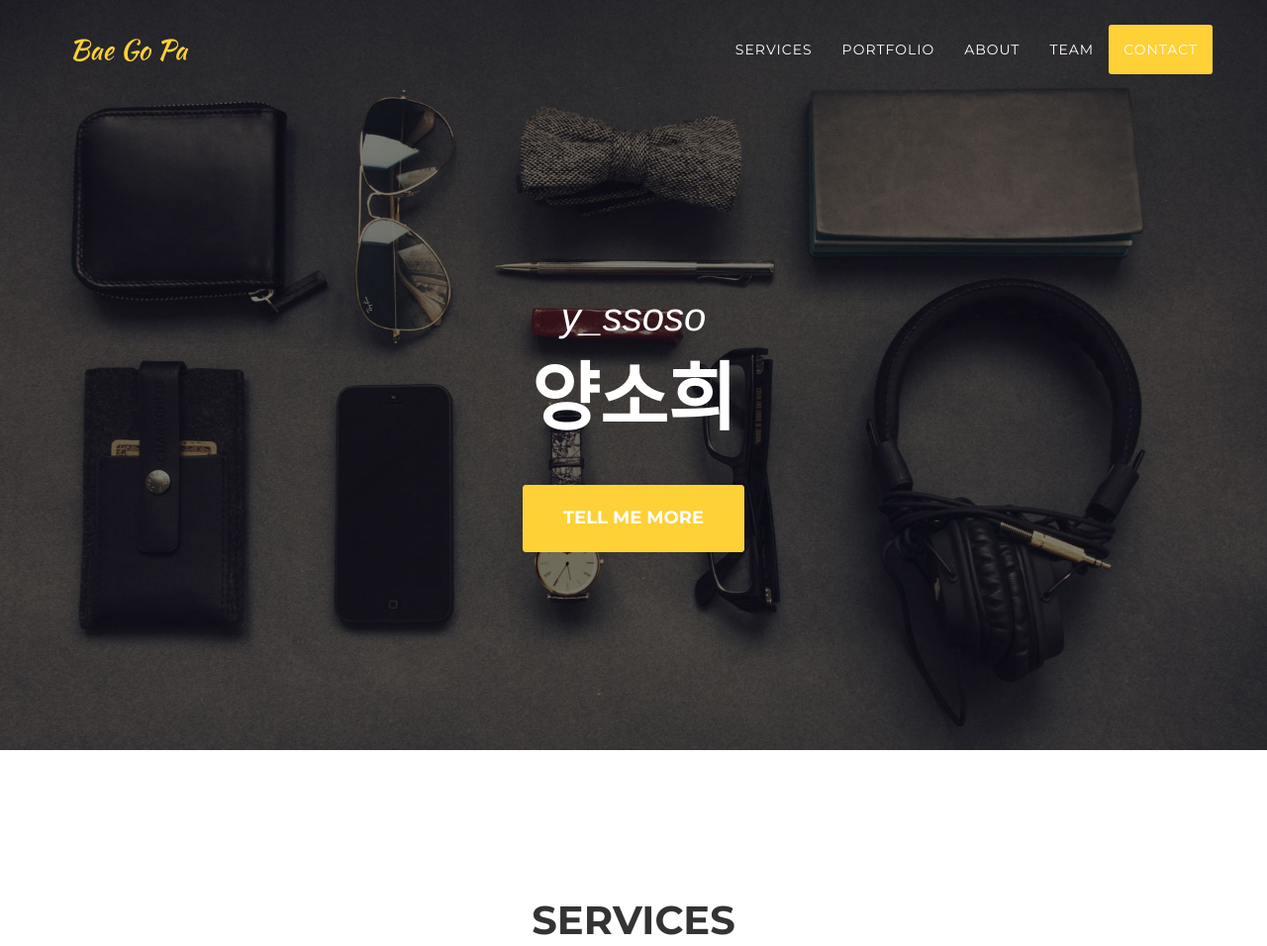
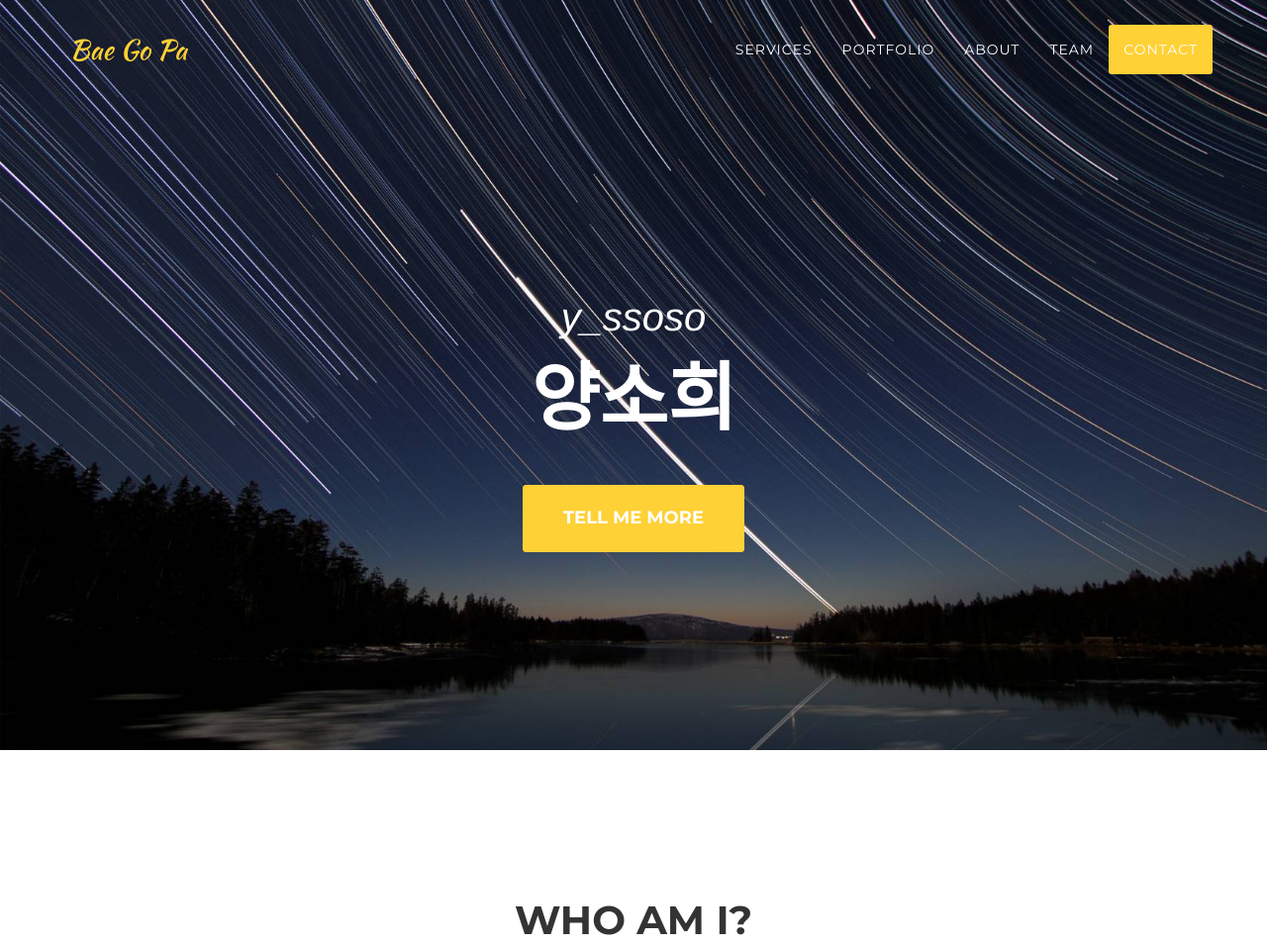
Before and after one commit to ssoso27/ssoso27.github.io, a website: page index.html in a window 1280 px wide. Shown: the top 956 px of the page at 99% size. Drawn offline with nearby package versions, Linux system fonts and the light colour scheme; a web font is replaced by a local one.

Commit message:
change img

```diff
--- a/css/agency.css
+++ b/css/agency.css
@@ -226,7 +226,7 @@ fieldset[disabled] .btn-xl.active {
   }
 }
 header {
-  background-image: url('../img/header-bg.jpg');
+  background-image: url('../img/back1.jpg');
   background-repeat: no-repeat;
   background-attachment: scroll;
   background-position: center center;
--- a/index.html
+++ b/index.html
@@ -90,7 +90,7 @@
         <div class="container">
             <div class="row">
                 <div class="col-lg-12 text-center">
-                    <h2 class="section-heading">Services</h2>
+                    <h2 class="section-heading">Who Am I?</h2>
                     <h3 class="section-subheading text-muted">Lorem ipsum dolor sit amet consectetur.</h3>
                 </div>
             </div>
```
Also changed, not shown: css/agency.min.css, img/back1.jpg (added).
